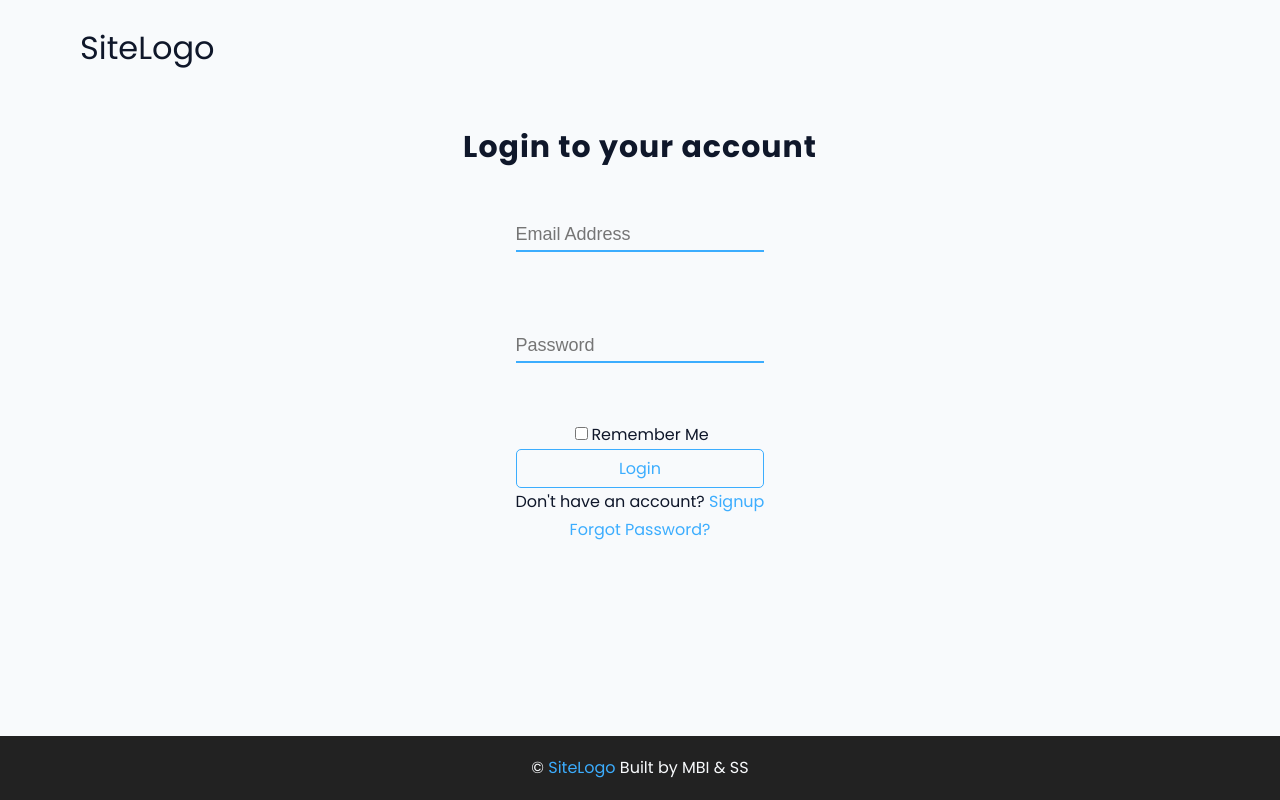
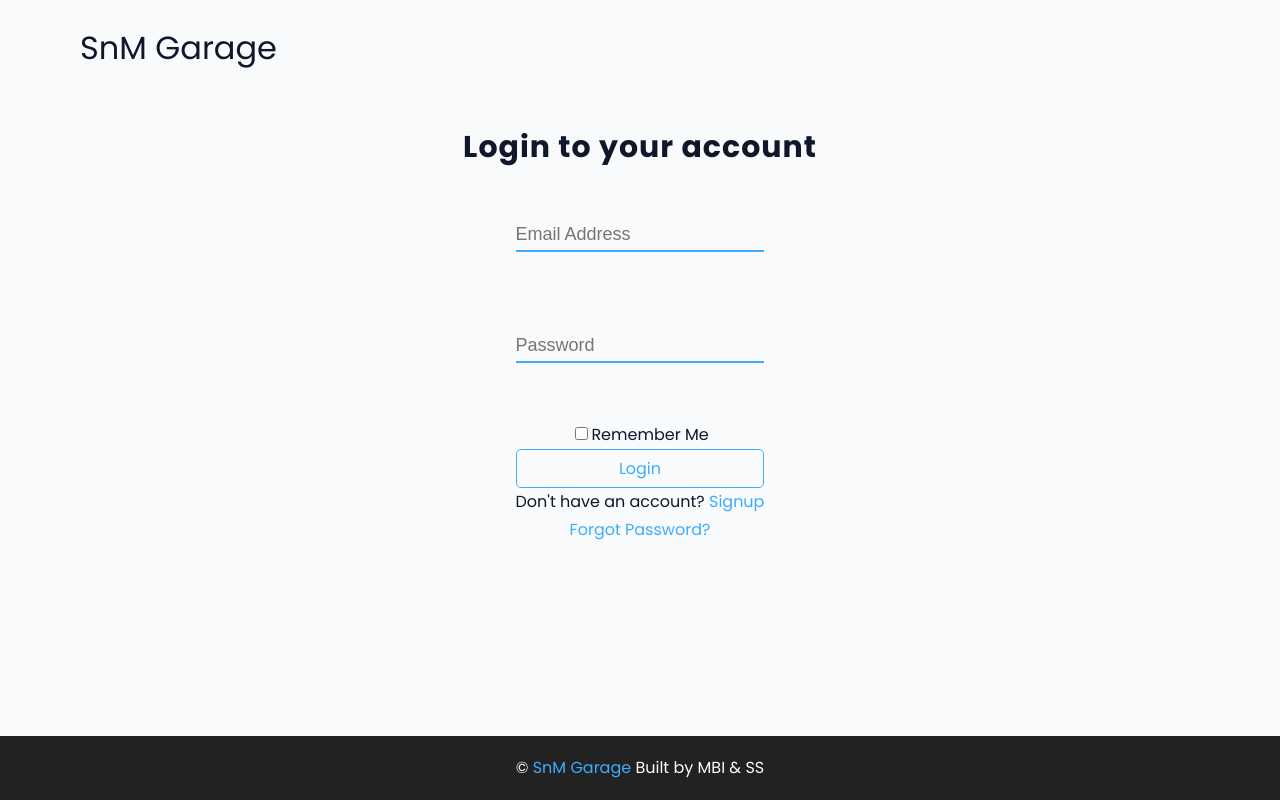
Before and after one commit to MichaelBenIsrael/Automobile_Fullstack_Final_Project, a React (Create React App) app in the folder client/: page / in a window 1280 px wide. Built offline with nearby package versions, Linux system fonts and the light colour scheme.

Commit message:
Updated logo

```diff
--- a/client/src/components/common/Footer.js
+++ b/client/src/components/common/Footer.js
@@ -5,7 +5,7 @@ const Footer = () => {
         <footer className="page-footer">
             <p>
                 &copy; <span id="date"></span>
-                <span className="footer-logo"> SiteLogo </span>Built by MBI & SS
+                <span className="footer-logo"> SnM Garage </span>Built by MBI & SS
             </p>
         </footer>
     )
--- a/client/src/components/common/Modal.js
+++ b/client/src/components/common/Modal.js
@@ -9,7 +9,7 @@ const Modal = ({ shouldEdit, treatment, errorMessage, setDisplay, save }) => {
     const [info, setInfo] = useState(treatment?.treatmentInfo);
     const [date, setDate] = useState(treatment?.date);
     const [workerEmail, setWorkerEmail] = useState(treatment?.workerEmail);
-    const [carNumber, setCarNumber] = useState(treatment?.carNumber);
+    const [carNumber, setCarNumber] = useState(treatment ? treatment.carNumber : new Date().toLocaleString());
 
     const closeModal = () => {
         setDisplay(false);
--- a/client/src/components/common/Navbar.js
+++ b/client/src/components/common/Navbar.js
@@ -12,7 +12,7 @@ const Navbar = ({ links, currentActive }) => {
             <div className="nav-center">
                 <div className="nav-header">
                     <NavLink to="/" className="nav-logo">
-                        SiteLogo
+                        SnM Garage
                     </NavLink>
                     {links &&
                         <button className="btn nav-btn" type="button" onClick={() => showNav()}>
@@ -20,15 +20,16 @@ const Navbar = ({ links, currentActive }) => {
                         </button>
                     }
                 </div>
+                {links &&
                     <div className="nav-links">
-                    {links?.map((link, id) => {
+                        {links.map((link, id) => {
                             let className = "nav-link";
                             if (link.name === currentActive) {
                                 className += " active";
                             }
                             return <NavLink key={id} to={link.url} className={className}>{link.name}</NavLink>
                         })}
-                </div>
+                    </div>}
             </div>
         </nav>
     );
--- a/client/src/components/dashboard/Dashboard.js
+++ b/client/src/components/dashboard/Dashboard.js
@@ -73,10 +73,16 @@ const Dashboard = () => {
     };
 
     const saveEdit = (updatedTreatment) => {
-        let filteredRows = tableRows.filter((treatment) => treatment.treatmentNumber !== updatedTreatment.treatmentNumber);
-        filteredRows = [...filteredRows, updatedTreatment];
+        tableRows.forEach((treatment) => {
+            if (treatment.treatmentNumber === updatedTreatment.treatmentNumber) {
+                treatment.treatmentInfo = updatedTreatment.treatmentInfo;
+                treatment.date = updatedTreatment.date;
+                treatment.workerEmail = updatedTreatment.workerEmail;
+                treatment.carNumber = updatedTreatment.carNumber;
+            }
+        });
         setEditTreatment({});
-        setTableRows(filteredRows);
+        setTableRows([...tableRows]);
         // send request to update the server.
     }
 
--- a/client/src/index.css
+++ b/client/src/index.css
@@ -211,7 +211,7 @@ Navbar
 }
 
 .nav-logo {
-  font-size: 2rem;
+  font-size: 2em;
   text-decoration: none;
 }
 
@@ -621,14 +621,14 @@ Modal
 
   .nav-header {
     height: auto;
-    margin-right: 2rem;
+    margin-right: 5rem;
   }
 
   .nav-links {
     height: auto;
     flex-direction: row;
     align-items: center;
-    width: 100%;
+    width: 50%;
   }
 
   .nav-link {
```
Lines whose indentation alone changed are shown as unchanged.
